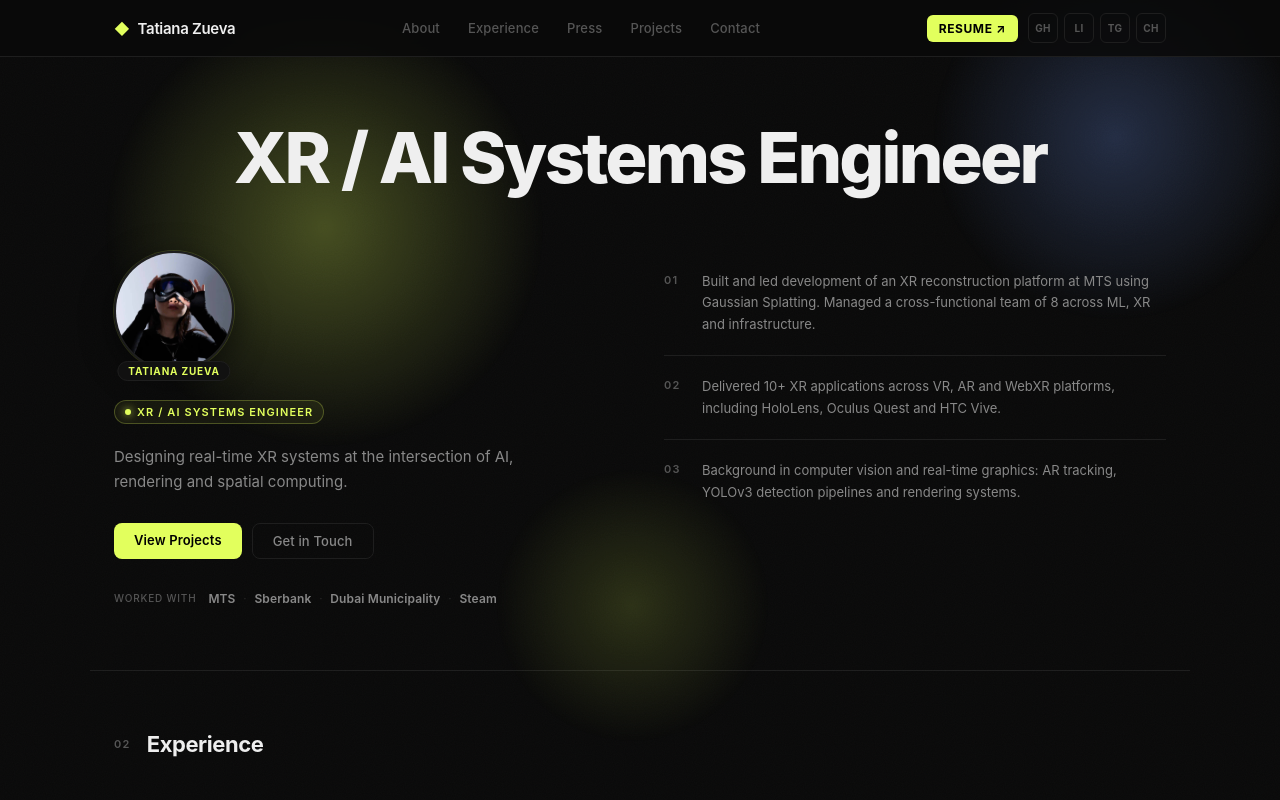
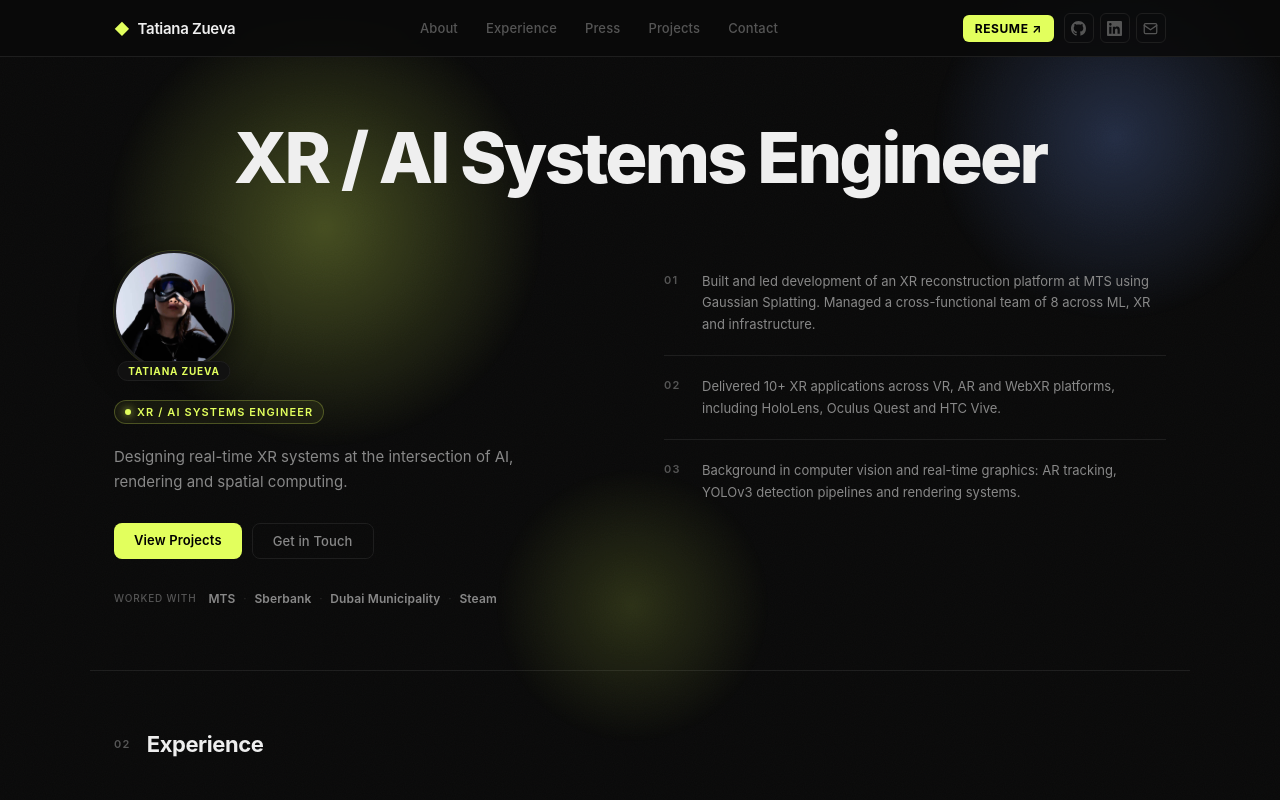
Before and after one commit to iantv/iantv.github.io, a Next.js app: page / in a window 1280 px wide. Shown: the top 800 px of the page. Built offline with nearby package versions, Linux system fonts and the light colour scheme.

Commit message:
Use icons for to contacs

```diff
--- a/components/ContactSection.tsx
+++ b/components/ContactSection.tsx
@@ -41,25 +41,26 @@
           </p>
           <div style={{ display: "flex", flexDirection: "column", gap: 12 }}>
             {[
-              { label: "Email", value: "ian.tatiana.v@gmail.com", href: "mailto:ian.tatiana.v@gmail.com" },
-              { label: "Telegram", value: "@iantv", href: "https://t.me/iantv" },
-              { label: "VR Channel", value: "@tanya_pro_vr", href: "https://t.me/tanya_pro_vr" },
-              { label: "GitHub", value: "github.com/iantv", href: "https://github.com/iantv" },
-              { label: "LinkedIn", value: "linkedin.com/in/iantv", href: "https://www.linkedin.com/in/iantv/" },
-              { label: "Site", value: "yantv.dev", href: "https://yantv.dev/en" },
-            ].map(({ label, value, href }) => (
+              {
+                label: "Email", value: "ian.tatiana.v@gmail.com", href: "mailto:ian.tatiana.v@gmail.com",
+                icon: <svg width="15" height="15" viewBox="0 0 24 24" fill="none" stroke="currentColor" strokeWidth="2" strokeLinecap="round" strokeLinejoin="round"><rect x="2" y="4" width="20" height="16" rx="2"/><path d="m2 7 10 7 10-7"/></svg>,
+              },
+              {
+                label: "Telegram", value: "@iantv", href: "https://t.me/iantv",
+                icon: <svg width="15" height="15" viewBox="0 0 24 24" fill="currentColor"><path d="M12 0C5.373 0 0 5.373 0 12s5.373 12 12 12 12-5.373 12-12S18.627 0 12 0zm5.894 8.221-1.97 9.28c-.145.658-.537.818-1.084.508l-3-2.21-1.447 1.394c-.16.16-.295.295-.605.295l.213-3.053 5.56-5.023c.242-.213-.054-.333-.373-.12L8.32 14.26l-2.96-.924c-.643-.204-.657-.643.136-.953l11.57-4.461c.537-.194 1.006.131.828.299z"/></svg>,
+              },
+              {
+                label: "GitHub", value: "github.com/iantv", href: "https://github.com/iantv",
+                icon: <svg width="15" height="15" viewBox="0 0 24 24" fill="currentColor"><path d="M12 0C5.37 0 0 5.37 0 12c0 5.31 3.435 9.795 8.205 11.385.6.105.825-.255.825-.57 0-.285-.015-1.23-.015-2.235-3.015.555-3.795-.735-4.035-1.41-.135-.345-.72-1.41-1.23-1.695-.42-.225-1.02-.78-.015-.795.945-.015 1.62.87 1.845 1.23 1.08 1.815 2.805 1.305 3.495.99.105-.78.42-1.305.765-1.605-2.67-.3-5.46-1.335-5.46-5.925 0-1.305.465-2.385 1.23-3.225-.12-.3-.54-1.53.12-3.18 0 0 1.005-.315 3.3 1.23.96-.27 1.98-.405 3-.405s2.04.135 3 .405c2.295-1.56 3.3-1.23 3.3-1.23.66 1.65.24 2.88.12 3.18.765.84 1.23 1.905 1.23 3.225 0 4.605-2.805 5.625-5.475 5.925.435.375.81 1.095.81 2.22 0 1.605-.015 2.895-.015 3.3 0 .315.225.69.825.57A12.02 12.02 0 0 0 24 12c0-6.63-5.37-12-12-12z"/></svg>,
+              },
+              {
+                label: "LinkedIn", value: "linkedin.com/in/iantv", href: "https://www.linkedin.com/in/iantv/",
+                icon: <svg width="15" height="15" viewBox="0 0 24 24" fill="currentColor"><path d="M20.447 20.452h-3.554v-5.569c0-1.328-.027-3.037-1.852-3.037-1.853 0-2.136 1.445-2.136 2.939v5.667H9.351V9h3.414v1.561h.046c.477-.9 1.637-1.85 3.37-1.85 3.601 0 4.267 2.37 4.267 5.455v6.286zM5.337 7.433a2.062 2.062 0 0 1-2.063-2.065 2.064 2.064 0 1 1 2.063 2.065zm1.782 13.019H3.555V9h3.564v11.452zM22.225 0H1.771C.792 0 0 .774 0 1.729v20.542C0 23.227.792 24 1.771 24h20.451C23.2 24 24 23.227 24 22.271V1.729C24 .774 23.2 0 22.222 0h.003z"/></svg>,
+              },
+            ].map(({ label, value, href, icon }) => (
               <div key={label} style={{ display: "flex", gap: 12, alignItems: "center" }}>
-                <span
-                  style={{
-                    fontSize: 11,
-                    fontWeight: 600,
-                    letterSpacing: "0.08em",
-                    textTransform: "uppercase",
-                    color: "var(--text-muted)",
-                    minWidth: 64,
-                  }}
-                >
-                  {label}
+                <span style={{ color: "var(--text-muted)", display: "flex", alignItems: "center", minWidth: 20 }}>
+                  {icon}
                 </span>
                 <a
                   href={href}
--- a/components/Navbar.tsx
+++ b/components/Navbar.tsx
@@ -99,13 +99,37 @@
           </a>
           <div className="nav-social" style={{ display: "flex", alignItems: "center", gap: 6 }}>
             {[
-              { icon: "GH", label: "GitHub", href: "https://github.com/iantv" },
-              { icon: "LI", label: "LinkedIn", href: "https://www.linkedin.com/in/iantv/" },
-              { icon: "TG", label: "Telegram", href: "https://t.me/iantv" },
-              { icon: "CH", label: "VR Channel", href: "https://t.me/tanya_pro_vr" },
-            ].map(({ icon, label, href }) => (
+              {
+                label: "GitHub",
+                href: "https://github.com/iantv",
+                icon: (
+                  <svg width="15" height="15" viewBox="0 0 24 24" fill="currentColor">
+                    <path d="M12 0C5.37 0 0 5.37 0 12c0 5.31 3.435 9.795 8.205 11.385.6.105.825-.255.825-.57 0-.285-.015-1.23-.015-2.235-3.015.555-3.795-.735-4.035-1.41-.135-.345-.72-1.41-1.23-1.695-.42-.225-1.02-.78-.015-.795.945-.015 1.62.87 1.845 1.23 1.08 1.815 2.805 1.305 3.495.99.105-.78.42-1.305.765-1.605-2.67-.3-5.46-1.335-5.46-5.925 0-1.305.465-2.385 1.23-3.225-.12-.3-.54-1.53.12-3.18 0 0 1.005-.315 3.3 1.23.96-.27 1.98-.405 3-.405s2.04.135 3 .405c2.295-1.56 3.3-1.23 3.3-1.23.66 1.65.24 2.88.12 3.18.765.84 1.23 1.905 1.23 3.225 0 4.605-2.805 5.625-5.475 5.925.435.375.81 1.095.81 2.22 0 1.605-.015 2.895-.015 3.3 0 .315.225.69.825.57A12.02 12.02 0 0 0 24 12c0-6.63-5.37-12-12-12z"/>
+                  </svg>
+                ),
+              },
+              {
+                label: "LinkedIn",
+                href: "https://www.linkedin.com/in/iantv/",
+                icon: (
+                  <svg width="15" height="15" viewBox="0 0 24 24" fill="currentColor">
+                    <path d="M20.447 20.452h-3.554v-5.569c0-1.328-.027-3.037-1.852-3.037-1.853 0-2.136 1.445-2.136 2.939v5.667H9.351V9h3.414v1.561h.046c.477-.9 1.637-1.85 3.37-1.85 3.601 0 4.267 2.37 4.267 5.455v6.286zM5.337 7.433a2.062 2.062 0 0 1-2.063-2.065 2.064 2.064 0 1 1 2.063 2.065zm1.782 13.019H3.555V9h3.564v11.452zM22.225 0H1.771C.792 0 0 .774 0 1.729v20.542C0 23.227.792 24 1.771 24h20.451C23.2 24 24 23.227 24 22.271V1.729C24 .774 23.2 0 22.222 0h.003z"/>
+                  </svg>
+                ),
+              },
+              {
+                label: "Email",
+                href: "mailto:ian.tatiana.v@gmail.com",
+                icon: (
+                  <svg width="15" height="15" viewBox="0 0 24 24" fill="none" stroke="currentColor" strokeWidth="2" strokeLinecap="round" strokeLinejoin="round">
+                    <rect x="2" y="4" width="20" height="16" rx="2"/>
+                    <path d="m2 7 10 7 10-7"/>
+                  </svg>
+                ),
+              },
+            ].map(({ label, href, icon }) => (
               <a
-                key={icon}
+                key={label}
                 href={href}
                 title={label}
                 target="_blank"
@@ -118,12 +142,9 @@
                   display: "flex",
                   alignItems: "center",
                   justifyContent: "center",
-                  fontSize: 10,
-                  fontWeight: 700,
                   color: "var(--text-muted)",
                   textDecoration: "none",
                   transition: "all 0.15s",
-                  letterSpacing: "0.02em",
                 }}
                 onMouseEnter={e => {
                   (e.currentTarget as HTMLElement).style.color = "var(--text)";
```
